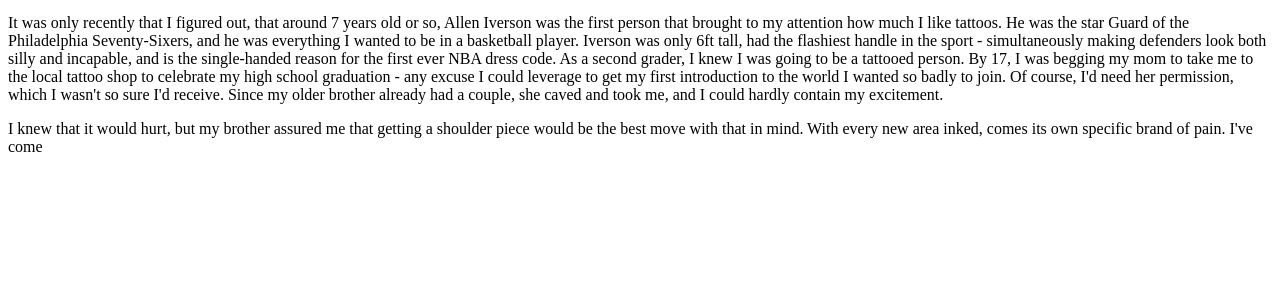
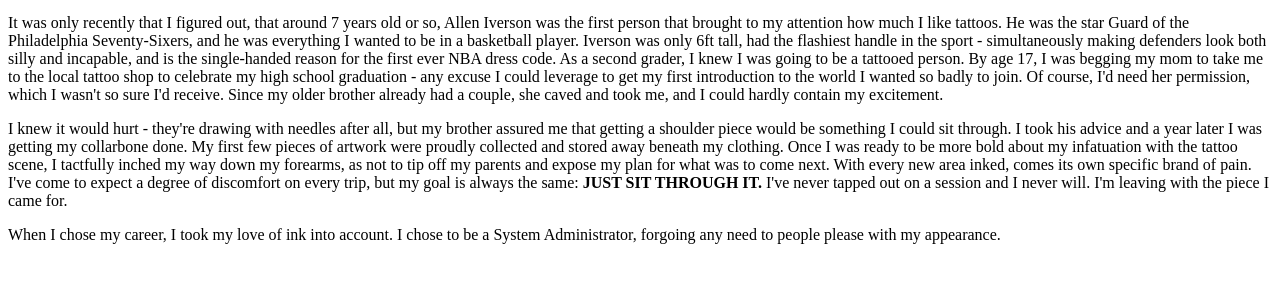
Before and after one commit to STL-LC101-Sept-22/js-assignment-4-html-me-something-megamando, a website: page index.html in a window 1280 px wide. Shown: the part 100-382 px from the top of the page. Drawn offline with Linux system fonts and the light colour scheme.

Commit message:
Create index.html

```diff
--- a/index.html
+++ b/index.html
@@ -7,8 +7,9 @@
       <h1>My Journey as a Tattoo Enthusiast</h1>
      <header><em>From the perspective of Lando Cook.</em></header>
     <main class="indentstart">
-        <p>It was only recently that I figured out, that around 7 years old or so, Allen Iverson was the first person that brought to my attention how much I like tattoos. He was the star Guard of the Philadelphia Seventy-Sixers, and he was everything I wanted to be in a basketball player. Iverson was only 6ft tall, had the flashiest handle in the sport - simultaneously making defenders look both silly and incapable, and is the single-handed reason for the first ever NBA dress code. As a second grader, I knew I was going to be a tattooed person. By 17, I was begging my mom to take me to the local tattoo shop to celebrate my high school graduation - any excuse I could leverage to get my first introduction to the world I wanted so badly to join. Of course, I'd need her permission, which I wasn't so sure I'd receive. Since my older brother already had a couple, she caved and took me, and I could hardly contain my excitement.</p>
-       <p>I knew that it would hurt, but my brother assured me that getting a shoulder piece would be the best move with that in mind. With every new area inked, comes its own specific brand of pain. I've come
+        <p>It was only recently that I figured out, that around 7 years old or so, Allen Iverson was the first person that brought to my attention how much I like tattoos. He was the star Guard of the Philadelphia Seventy-Sixers, and he was everything I wanted to be in a basketball player. Iverson was only 6ft tall, had the flashiest handle in the sport - simultaneously making defenders look both silly and incapable, and is the single-handed reason for the first ever NBA dress code. As a second grader, I knew I was going to be a tattooed person. By age 17, I was begging my mom to take me to the local tattoo shop to celebrate my high school graduation - any excuse I could leverage to get my first introduction to the world I wanted so badly to join. Of course, I'd need her permission, which I wasn't so sure I'd receive. Since my older brother already had a couple, she caved and took me, and I could hardly contain my excitement.</p>
+       <p>I knew it would hurt - they're drawing with needles after all, but my brother assured me that getting a shoulder piece would be something I could sit through. I took his advice and a year later I was getting my collarbone done. My first few pieces of artwork were proudly collected and stored away beneath my clothing. Once I was ready to be more bold about my infatuation with the tattoo scene, I tactfully inched my way down my forearms, as not to tip off my parents and expose my plan for what was to come next. With every new area inked, comes its own specific brand of pain. I've come to expect a degree of discomfort on every trip, but my goal is always the same: <b>JUST SIT THROUGH IT.</b> I've never tapped out on a session and I never will. I'm leaving with the piece I came for.
+         <p>When I chose my career, I took my love of ink into account. I chose to be a System Administrator, forgoing any need to people please with my appearance.
      </main>
    </body>
 </html>
```
